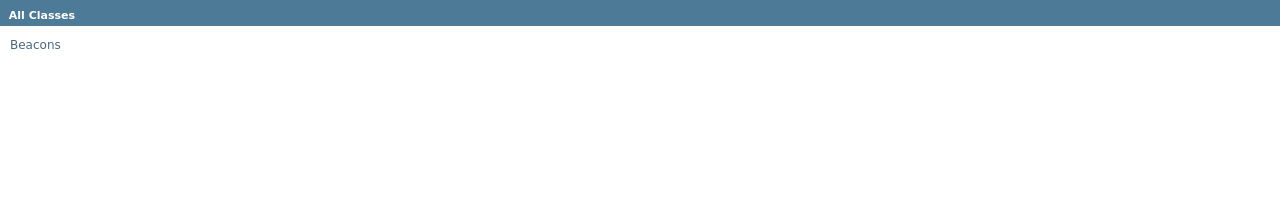
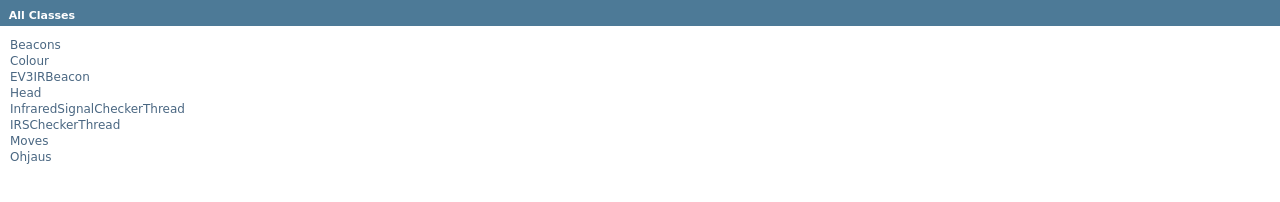
Before and after one commit to Olio-Masters/collector, a plain HTML site: page doc/allclasses-noframe.html in a window 1280 px wide. Drawn offline with Linux system fonts and the light colour scheme; a web font is replaced by a local one.

Commit message:
Update allclasses-noframe.html

```diff
--- a/doc/allclasses-noframe.html
+++ b/doc/allclasses-noframe.html
@@ -2,7 +2,7 @@
 <!-- NewPage -->
 <html lang="fi">
 <head>
-<!-- Generated by javadoc (1.8.0_161) on Mon Mar 12 10:31:13 EET 2018 -->
+<!-- Generated by javadoc (1.8.0_161) on Mon Mar 12 11:13:12 EET 2018 -->
 <title>All Classes</title>
 <meta name="date" content="2018-03-12">
 <link rel="stylesheet" type="text/css" href="stylesheet.css" title="Style">
@@ -13,6 +13,13 @@
 <div class="indexContainer">
 <ul>
 <li><a href="beacons/Beacons.html" title="class in beacons">Beacons</a></li>
+<li><a href="colour/Colour.html" title="class in colour">Colour</a></li>
+<li><a href="EV3IRBeacon.html" title="class in &lt;Unnamed&gt;">EV3IRBeacon</a></li>
+<li><a href="soundInterface/Head.html" title="class in soundInterface">Head</a></li>
+<li><a href="InfraredSignalCheckerThread.html" title="class in &lt;Unnamed&gt;">InfraredSignalCheckerThread</a></li>
+<li><a href="IRSCheckerThread.html" title="class in &lt;Unnamed&gt;">IRSCheckerThread</a></li>
+<li><a href="moving/Moves.html" title="class in moving">Moves</a></li>
+<li><a href="Ohjaus.html" title="class in &lt;Unnamed&gt;">Ohjaus</a></li>
 </ul>
 </div>
 </body>
```
